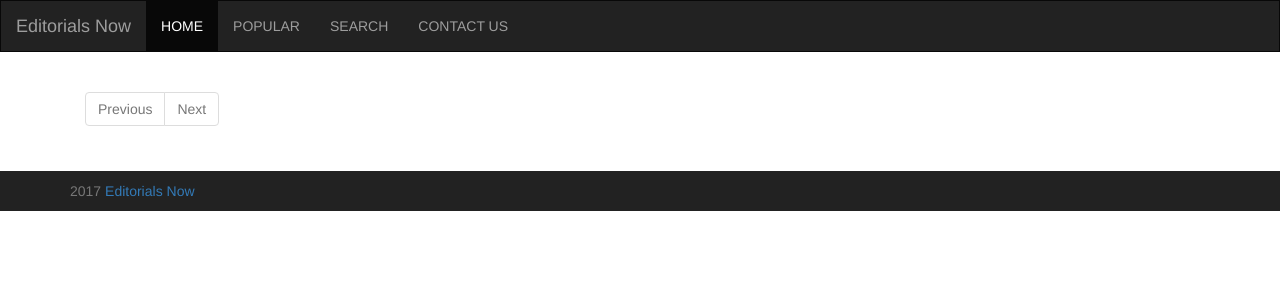
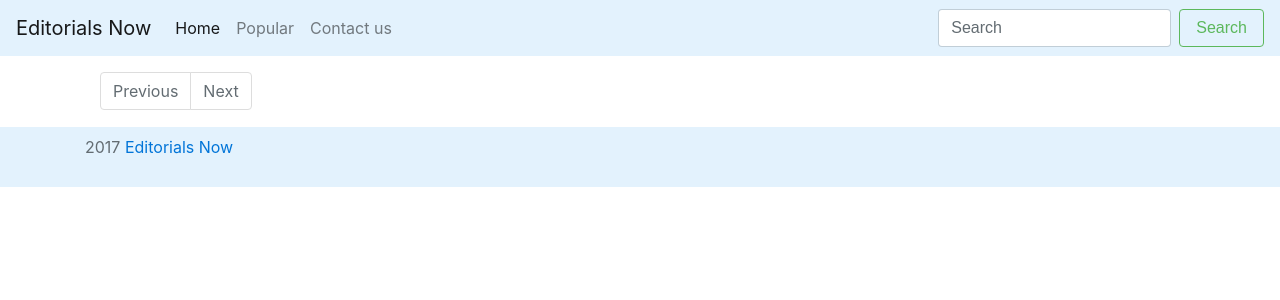
Before and after one commit to radheygupta/editorialsnow, a Django app: template editorials/templates/editorials/index.html in a window 1280 px wide. Shown: the top 300 px of the page. Run offline with Django 3.2, Linux system fonts and the light colour scheme; the template is opened without the code that fills it, so the values that code supplies are empty; some libraries are stand-ins or nearby versions.

Commit message:
change in UI

```diff
--- a/editorials/templates/editorials/base.html
+++ b/editorials/templates/editorials/base.html
@@ -4,37 +4,35 @@
         <meta http-equiv="Content-Type" content="text/html; charset=UTF-8">
         <meta name="viewport" content="width=device-width, initial-scale=1">
         <title>Editorials Now</title>
-        <link rel="stylesheet" href="https://maxcdn.bootstrapcdn.com/bootstrap/3.3.6/css/bootstrap.min.css"/>
+        <link rel="stylesheet" href="https://maxcdn.bootstrapcdn.com/bootstrap/4.0.0-alpha.6/css/bootstrap.min.css" integrity="sha384-rwoIResjU2yc3z8GV/NPeZWAv56rSmLldC3R/AZzGRnGxQQKnKkoFVhFQhNUwEyJ" crossorigin="anonymous">
         <script src="https://ajax.googleapis.com/ajax/libs/jquery/1.11.3/jquery.min.js"></script>
         <script src="http://maxcdn.bootstrapcdn.com/bootstrap/3.3.5/js/bootstrap.min.js"></script>
         <link rel="stylesheet" href="{% static "editorials/css/custom.css" %}"/>
     </head>
     <body>
-
-            <nav class="navbar navbar-inverse">
-                <div class="container-fluid">
-                    <div class="navbar-header">
-                        <button type="button" class="navbar-toggle collapsed" data-toggle="collapse" data-target="#navbar" aria-expanded="false" aria-controls="navbar">
-                            <span class="sr-only">Menu</span>
-                            <span class="icon-bar"></span>
-                            <span class="icon-bar"></span>
-                            <span class="icon-bar"></span>
-                            <span class="icon-bar"></span>
-                        </button>
-                        <a class="navbar-brand" href="/">Editorials Now</a>
-                    </div>
-                    <div id="navbar" class="navbar-collapse collapse">
-                        <ul class="nav navbar-nav">
-                            <li class="active"><a href="#">HOME</a></li>
-                            <li><a href="#">POPULAR</a></li>
-                            <li><a href="#">SEARCH</a></li>
-                            <li><a href="#">CONTACT US</a></li>
-                        </ul>
-                    </div>
-                </div><!--/.container-fluid -->
-            </nav>
-
-
+        <nav class="navbar navbar-light bg-faded rounded navbar-toggleable-md mb-3" style="background-color: #e3f2fd;">
+        <button class="navbar-toggler navbar-toggler-right collapsed" type="button" data-toggle="collapse" data-target="#containerNavbar" aria-controls="containerNavbar" aria-expanded="false" aria-label="Toggle navigation">
+        <span class="navbar-toggler-icon"></span>
+        </button>
+        <a class="navbar-brand" href="#">Editorials Now</a>
+        <div class="navbar-collapse collapse" id="containerNavbar" aria-expanded="false">
+            <ul class="navbar-nav mr-auto">
+                <li class="nav-item active">
+                    <a class="nav-link" href="/">Home <span class="sr-only">(current)</span></a>
+                </li>
+                <li class="nav-item">
+                    <a class="nav-link" href="#">Popular</a>
+                </li>
+                <li class="nav-item">
+                    <a class="nav-link" href="#">Contact us</a>
+                </li>
+            </ul>
+            <form class="form-inline my-2 my-md-0">
+                <input class="form-control mr-sm-2" type="text" placeholder="Search">
+                <button class="btn btn-outline-success my-2 my-sm-0" type="submit">Search</button>
+            </form>
+        </div>
+        </nav>
         <div class="container">
             <div class="row-fluid">
                 <div class="col-md-8 col-xs-12">
@@ -46,13 +44,10 @@
                 </div>
             </div>
         </div>
-        <footer class="footer-inverse">
-            <div class="container">
-                <p class="text-muted">
-                    <p class="text-muted">2017 <a href="#">Editorials Now</a></p>
-                </p>
-            </div>
+        <footer class="footer" style="background-color: #e3f2fd;">
+        <div class="container py-2">
+            <span class="text-muted">2017 <a href="/">Editorials Now</a></span>
+        </div>
         </footer>
-<!--         This line is to test commit -->
     </body>
 </html>
--- a/editorials/templates/editorials/index.html
+++ b/editorials/templates/editorials/index.html
@@ -5,7 +5,7 @@
 <div class="row">
     <div class="col-md-12 col-xs-12">
         {% for ediObj in latest_edi_list %}
-            <div class="cont-div" id="cont-{{ ediObj.id }}">
+<!--            <div class="cont-div" id="cont-{{ ediObj.id }}">
                 <span class="text-h3">
                     <a href="{% url 'editorials-index:display-url' ediObj.id %}">{{ ediObj.title }}</a>
                 </span>
@@ -18,6 +18,14 @@
 
                 <a class="button blue" href="{% url 'editorials-index:display-url' ediObj.id %}">Read More</a>
                 <div style="clear: both;"></div>
+            </div>-->
+            <div class="card mb-2" id="cont-{{ ediObj.id }}">
+                <div class="card-block" style="background-color: #eeeeee;">
+                    <h4 class="card-title"><a href="{% url 'editorials-index:display-url' ediObj.id %}">{{ ediObj.title }}</a></h4>
+                    <h6 class="card-subtitle mb-2 text-muted"></h6>
+                    <p class="card-text">{{ ediObj.content|slice:"3:200"|safe }}...... </p>
+                    <a href="{% url 'editorials-index:display-url' ediObj.id %}" class="card-link">Read More</a>
+                </div>
             </div>
         {% endfor %}
 
```
